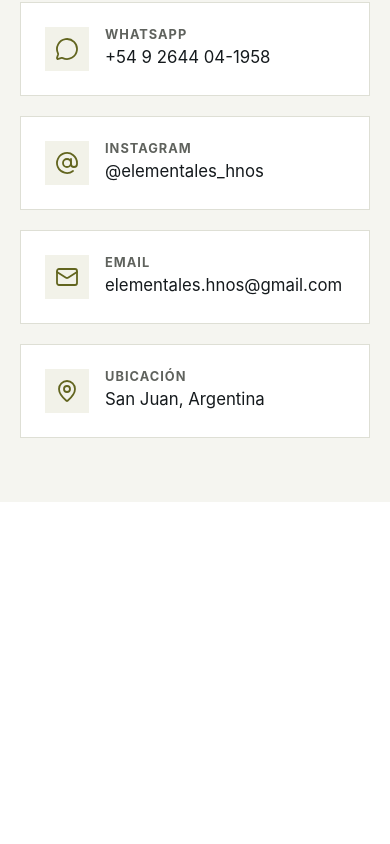
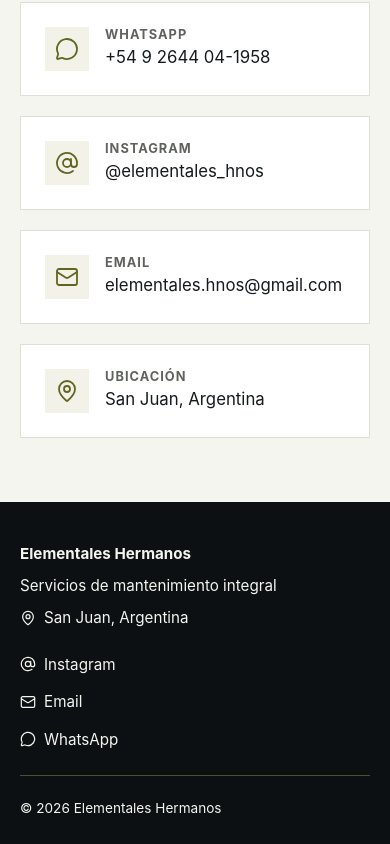
Before and after one commit to gabrielfernan/elementales-hermanos-web, a React (Vite) app: page / in a window 390 px wide. Shown: the part 5674-6518 px from the top of the page. Before the commit the page ends 6176 px from the top, so only its background shows below. Built offline with nearby package versions, Linux system fonts and the light colour scheme.

Commit message:
feat: add responsive footer

```diff
--- a/src/App.tsx
+++ b/src/App.tsx
@@ -4,6 +4,7 @@
 import Works from './components/Works/works'
 import About from './components/About/About'
 import Contact from './components/Contact/Contact'
+import Footer from './components/Footer/footer'
 
 function App() {
   return (
@@ -15,6 +16,7 @@
         <Works />
         <About />
         <Contact />
+        <Footer />
       </main>
     </>
   )
--- /dev/null
+++ b/src/components/Footer/footer.css
@@ -0,0 +1,93 @@
+.footer {
+  padding: 48px 24px 32px;
+  background: var(--color-dark);
+  color: var(--color-background);
+}
+
+.footer__container {
+  display: flex;
+  flex-wrap: wrap;
+  align-items: flex-start;
+  justify-content: space-between;
+  gap: 32px;
+  width: 100%;
+  max-width: var(--max-width);
+  margin: 0 auto 32px;
+  padding-bottom: 32px;
+  border-bottom: 1px solid var(--color-primary-dark);
+}
+
+.footer__brand {
+  max-width: 320px;
+}
+
+.footer__name {
+  margin: 0 0 8px;
+  font-size: 1.05rem;
+  font-weight: 700;
+}
+
+.footer__brand p {
+  margin: 0 0 8px;
+  color: var(--color-background-soft);
+  font-size: 0.95rem;
+  line-height: 1.6;
+}
+
+.footer__brand p:last-child {
+  display: flex;
+  align-items: center;
+  gap: 8px;
+  margin: 0;
+}
+
+.footer__links {
+  display: flex;
+  flex-wrap: wrap;
+  gap: 16px 24px;
+  margin: 0;
+  padding: 0;
+  list-style: none;
+}
+
+.footer__links a {
+  display: inline-flex;
+  align-items: center;
+  gap: 8px;
+  color: var(--color-background-soft);
+  font-size: 0.95rem;
+}
+
+.footer__links a:hover,
+.footer__links a:focus-visible {
+  color: var(--color-background);
+}
+
+.footer__links a:focus-visible {
+  outline: 2px solid var(--color-primary-light);
+  outline-offset: 2px;
+}
+
+.footer__copy {
+  max-width: var(--max-width);
+  margin: 0 auto;
+  color: var(--color-background-soft);
+  font-size: 0.85rem;
+}
+
+@media (max-width: 600px) {
+  .footer {
+    padding: 40px 20px 28px;
+  }
+
+  .footer__container {
+    flex-direction: column;
+    gap: 24px;
+    margin-bottom: 24px;
+    padding-bottom: 24px;
+  }
+
+  .footer__links {
+    flex-direction: column;
+  }
+}
--- /dev/null
+++ b/src/components/Footer/footer.tsx
@@ -0,0 +1,56 @@
+import './Footer.css'
+import { AtSign, Mail, MapPin, MessageCircle } from 'lucide-react'
+
+const currentYear = new Date().getFullYear()
+
+function Footer() {
+  return (
+    <footer className="footer">
+      <div className="footer__container">
+        <div className="footer__brand">
+          <p className="footer__name">Elementales Hermanos</p>
+          <p>Servicios de mantenimiento integral</p>
+          <p>
+            <MapPin size={16} strokeWidth={1.8} aria-hidden="true" />
+            San Juan, Argentina
+          </p>
+        </div>
+
+        <ul className="footer__links">
+          <li>
+            <a
+              href="https://www.instagram.com/elementales_hnos/"
+              target="_blank"
+              rel="noopener noreferrer"
+            >
+              <AtSign size={16} strokeWidth={1.8} aria-hidden="true" />
+              Instagram
+            </a>
+          </li>
+          <li>
+            <a href="mailto:elementales.hnos@gmail.com">
+              <Mail size={16} strokeWidth={1.8} aria-hidden="true" />
+              Email
+            </a>
+          </li>
+          <li>
+            <a
+              href="https://wa.me/5492644041958"
+              target="_blank"
+              rel="noopener noreferrer"
+            >
+              <MessageCircle size={16} strokeWidth={1.8} aria-hidden="true" />
+              WhatsApp
+            </a>
+          </li>
+        </ul>
+      </div>
+
+      <p className="footer__copy">
+        © {currentYear} Elementales Hermanos
+      </p>
+    </footer>
+  )
+}
+
+export default Footer
```
